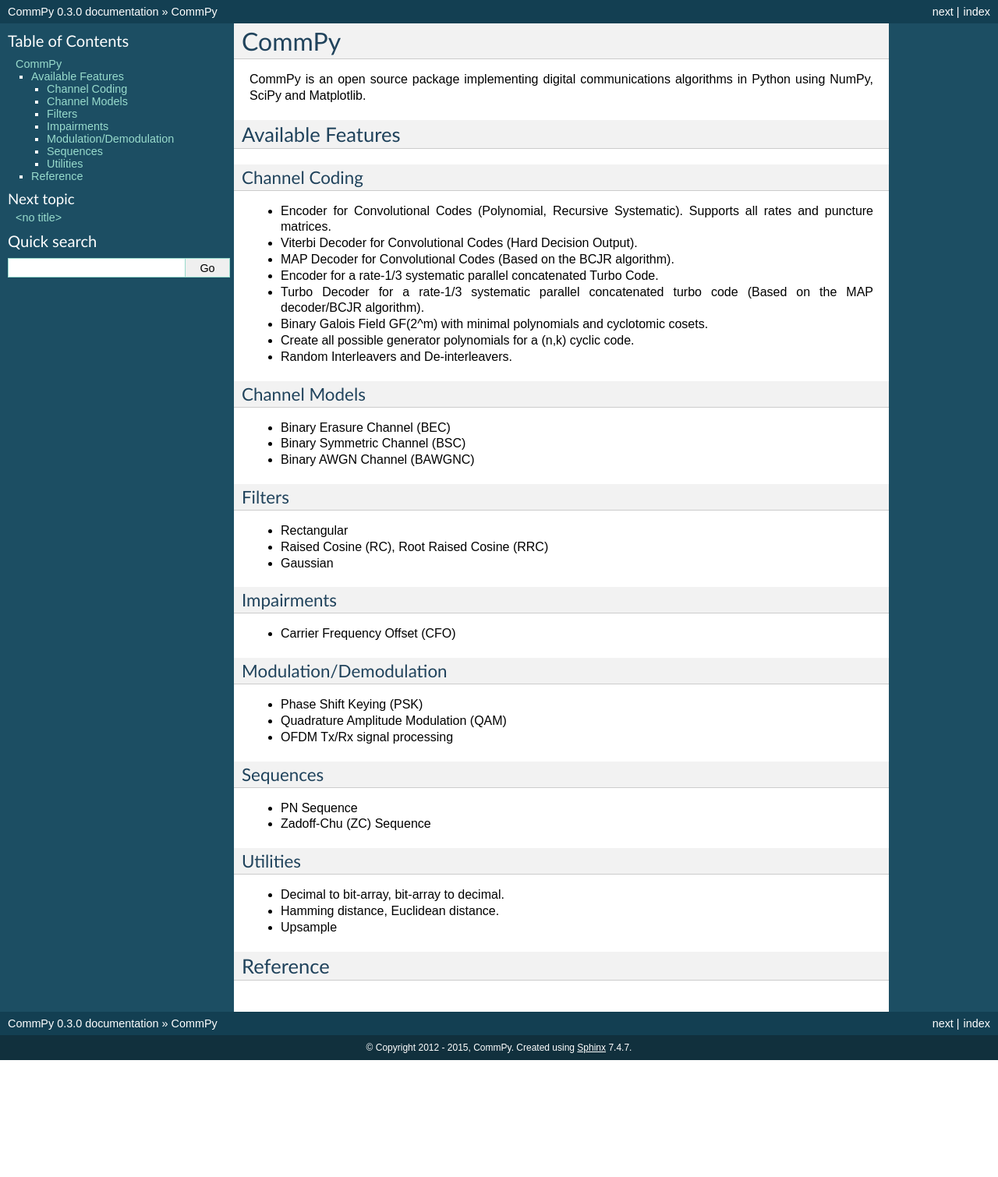
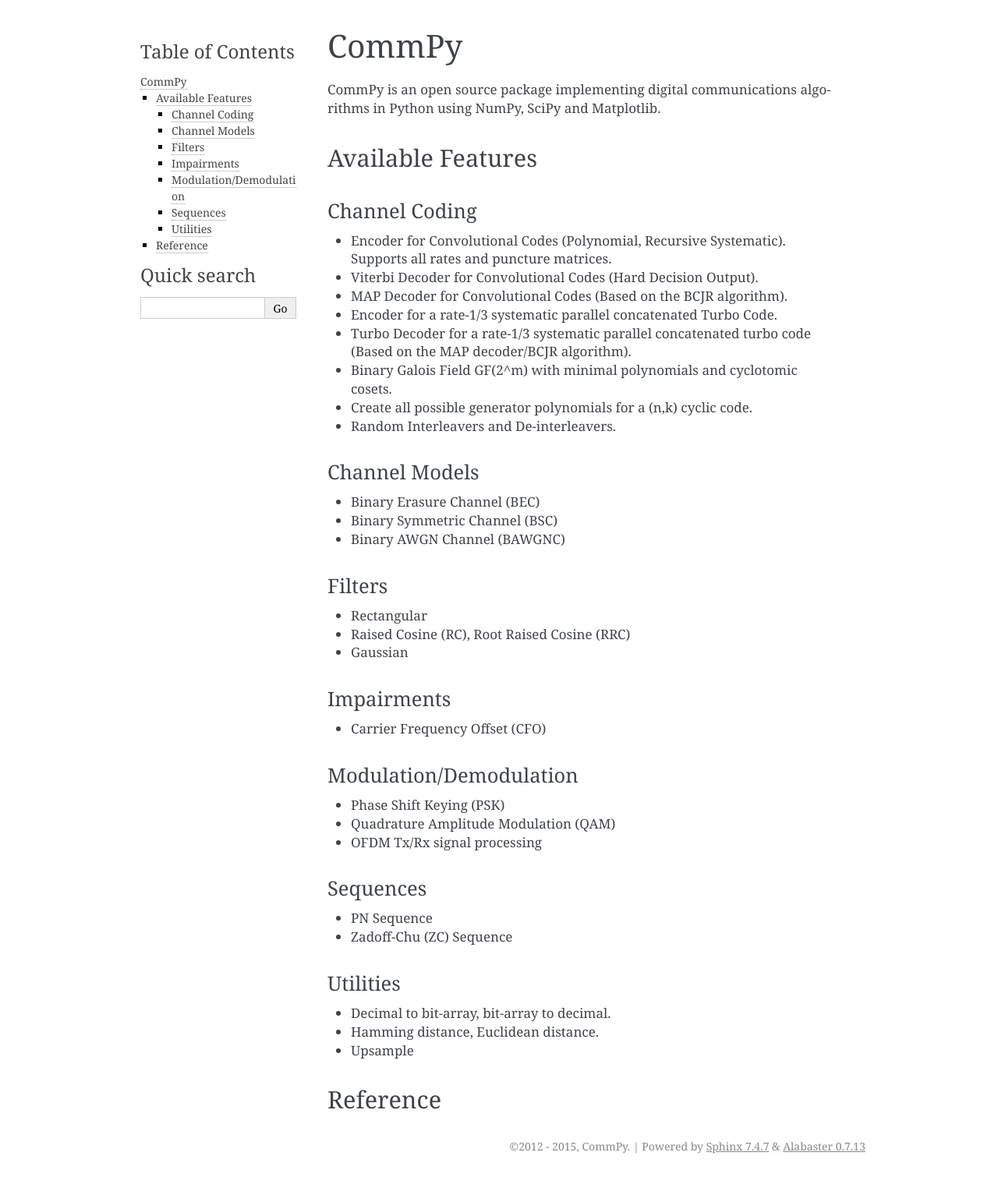
Before and after one commit to veeresht/CommPy, a Sphinx documentation site: the page built from doc/index.rst, in a window 1280 px wide. Shown: the whole page at 78% size. Built offline with Sphinx 7.4.7, drawn with Linux system fonts in a browser that asks for light colours; before the commit the page ends 1360 px from its top, so only the background shows below that.

Commit message:
Removing html theme specification.

```diff
--- a/doc/conf.py
+++ b/doc/conf.py
@@ -127,10 +127,10 @@
 
 # The theme to use for HTML and HTML Help pages.  See the documentation for
 # a list of builtin themes.
-html_theme = 'classic'
-html_theme_options = {
-    "sidebarwidth": 300
-}
+# html_theme = 'classic'
+# html_theme_options = {
+#     "sidebarwidth": 300
+# }
 
 numpydoc_show_class_members = False
 # Theme options are theme-specific and customize the look and feel of a theme
```
